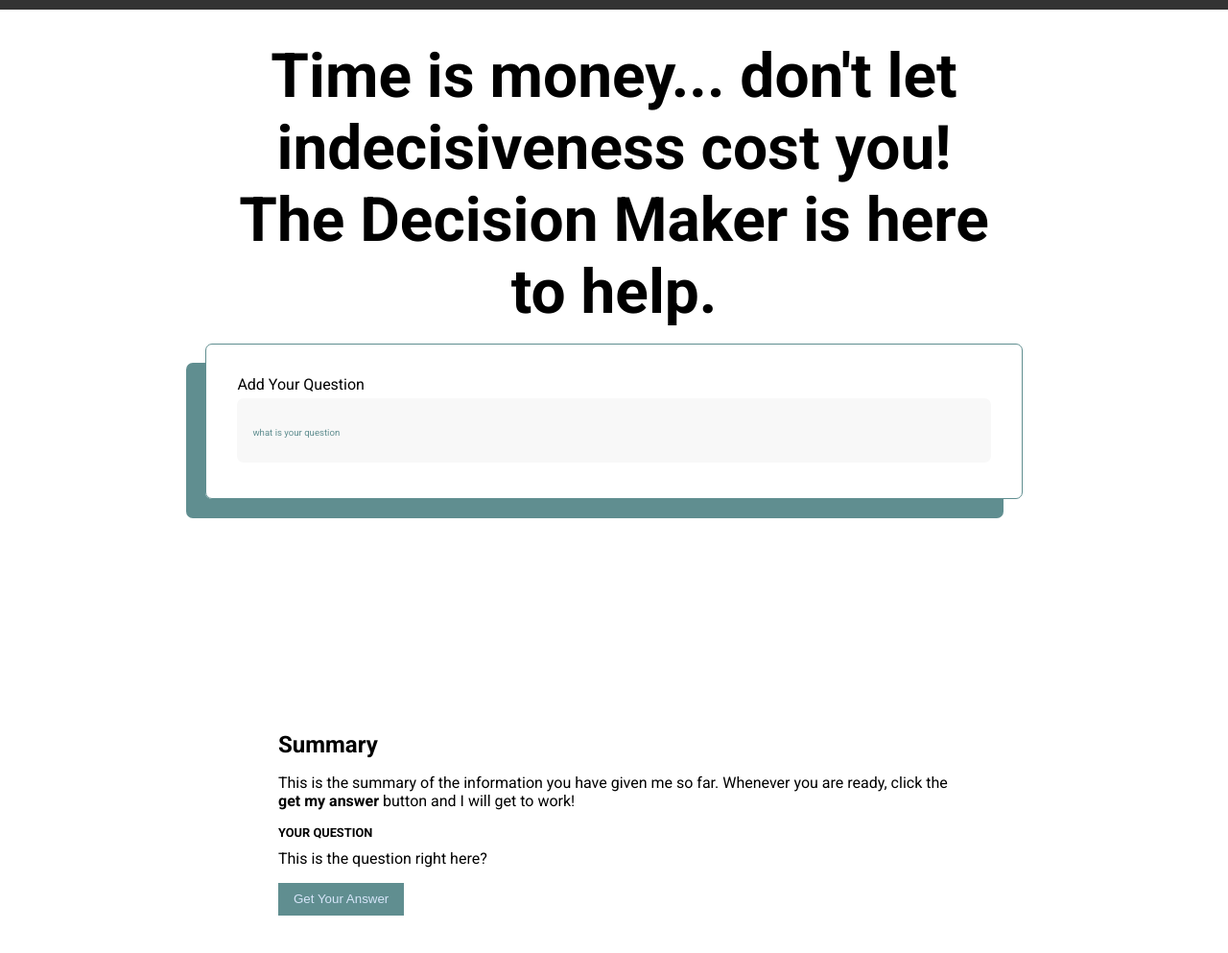
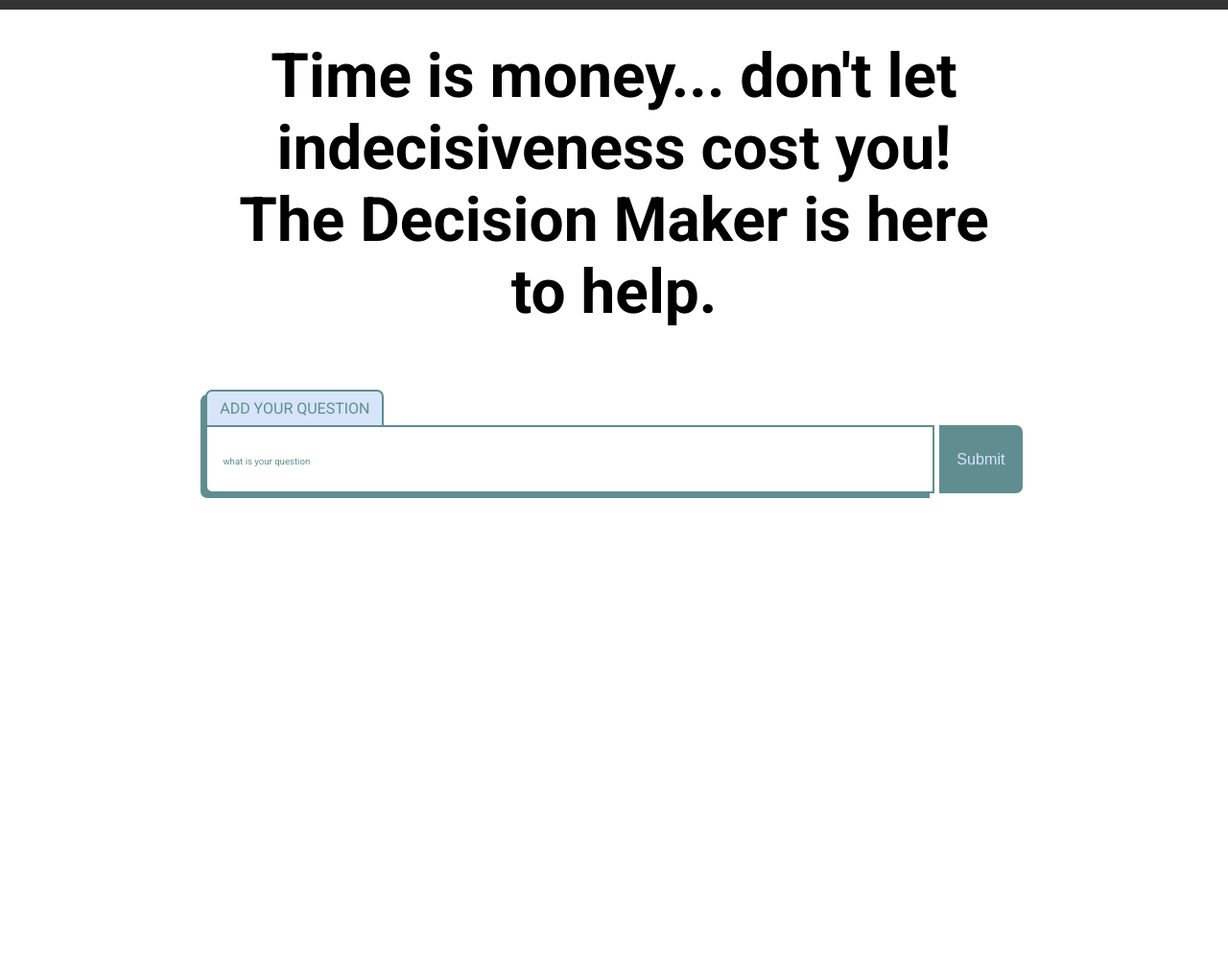
Before and after one commit to vekdev/decision-maker, a plain HTML site: page index.html in a window 1280 px wide. Shown: the part 77-1070 px from the top of the page at 96% size. Drawn offline with Linux system fonts and the light colour scheme.

Commit message:
Working on the design and functionality to make the site look better

```diff
--- a/brain.js
+++ b/brain.js
@@ -4,6 +4,11 @@ const questionEntryField = document.getElementById("question")
 const questionTextParagraph = document.getElementById("questionText")
 const questionWrapper = document.getElementById("questionWrapper")
 const answerWrapper = document.getElementById("answerWrapper")
+const summarySection = document.getElementById("summary")
+
+window.onload = () => {
+
+}
 
 let userAnswers = []
 
@@ -19,10 +24,13 @@ document.getElementById("answerWrapper").addEventListener("submit", e => {
 document.getElementById("questionWrapper").addEventListener("submit", (e) => {
     e.preventDefault()
     if (questionEntryField.value) {
+        summarySection.style.gridTemplateRows = "1fr"
+        summarySection.style.opacity = "1"
         questionTextParagraph.textContent = questionEntryField.value
-        questionEntryField.value = ""
+        answerWrapper.style.height = "100%"
         answerWrapper.style.opacity = 1
         questionWrapper.style.display = "none"
+        answer.setAttribute("placeholder", `Add a possible answer for '${questionEntryField.value}'`)
     }
 })
 
--- a/index.html
+++ b/index.html
@@ -23,32 +23,37 @@
 
     <main>
         <p class="intro">Time is money... don't let indecisiveness cost you! The Decision Maker is here to help.</p>
+        <div class="data-section">
             <form id="questionWrapper">
                 <label for="question">Add Your Question</label>
                 <div class="form-wrapper">
                     <input type="text" name="question" id="question" placeholder="what is your question">
                     <!-- <img id="addQuestion" class="plus" src="images/plus.png" alt=""> -->
+                    <button type="submit">Submit</button>
                 </div>
             </form>
             <form id="answerWrapper">
                 <label for="answer">Add an answer</label>
                 <div class="form-wrapper">
                     <input type="text" placeholder="add a possible answer" name="answer" id="answer">
-                <img id="addAnswer" class="plus" src="images/plus.png" alt="">
+                    <button type="submit">Submit</button>
                 </div>
             </form>
-
-        <div style="margin-top: 5rem;max-width: 700px;">
-            <h2>Summary</h2>
-            <p>This is the summary of the information you have given me so far. Whenever you are ready, click the <strong>get my answer</strong> button and I will get to work!</p>
-            <h3>Your Question</h3>
+        </div>
+        <div id="summary">
+            <div>
+            <p class="shaded">This is the summary of the information you have given me so far. Whenever you are ready, click the <strong>get my answer</strong> button and I will get to work!</p>
+            <h3>You have asked me:</h3>
             <p id="questionText">
                 This is the question right here?
             </p>
+
+            <h3>these are the answers I have to select from</h3>
             <ul id="answers">
 
             </ul>
             <button id="getAnswer">Get Your Answer</button>
+        </div>
     </div>
 
 
@@ -86,6 +91,7 @@
                     <button id="getAnswer">Get Your Answer</button>
             </div>
         </section> -->
+        <ul id="answers"></ul>
         <p id="computerAnswer"></p>
     </main>
 
--- a/styles.css
+++ b/styles.css
@@ -50,14 +50,27 @@ p.intro {
     max-width: 800px;
 }
 
+p#questionText {
+    font-size: 3.5rem;
+}
+
+p.shaded {
+    background: var(--color-blue);
+    padding: 1rem;
+    border-radius: 7px;
+    color: var(--color-green);
+}
+
 h2 {
     margin-bottom: 1rem;
+    font-size: 2rem;
 }
 
 h3 {
     text-transform: uppercase;
-    font-size: .8rem;
-    margin-bottom: .6rem;
+    font-size: .6rem;
+    margin-top: 3rem;
+    margin-bottom: .1rem;
 }
 
 p:not(:last-child) {
@@ -66,6 +79,7 @@ p:not(:last-child) {
 
 ul#answers {
     list-style: none;
+    margin-bottom: 1rem;
 }
 
 ul#answers li {
@@ -76,38 +90,33 @@ ul#answers li {
     margin: 0.1rem;
 }
 
-section.inputs {
-    position: relative;
-    display: grid;
-    max-width: 1000px;
-    margin-top: 2rem;
-    grid-template-columns: 1fr 1fr;
-    gap: 5rem;
+.data-section {
+    margin: 3rem auto 2rem auto;
+    width: 70%;
+    max-width: 900px;
 }
 
-/* section.inputs::before {
-    content: "";
-    position: absolute;
-    top: 0;
-    bottom: 0;
-    left: calc(50% - 1px);
-    width: 2px;
-    background: black;
-} */
+#summary {
+    width: 90%;
+    text-align: center;
+    margin-top: 3rem;
+    max-width: 700px;
+    display: grid;
+    grid-template-rows: 1fr;
+    opacity: 0;
+    transition: all 2s ease-in-out;
+}
+
+#summary div {
+    overflow: hidden;
+}
 
 form {
     font-family: inherit;
-    width: 70%;
-    max-width: 900px;
+    width: 100%;
     display: flex;
     flex-direction: column;
     align-items: flex-start;
-    border: 1px solid var(--color-green);
-    box-shadow: -20px 20px 0 var(--color-green);
-
-    padding: 2rem;
-    border-radius: 7px;
-    transition: box-shadow 500ms ease-in-out
 }
 
 form:hover {
@@ -119,29 +128,44 @@ form:hover {
     display: flex;
     align-items: center;
     gap: 5px;
-    margin: 5px 0;
 }
 
 #answerWrapper {
+    height: 0;
     opacity: 0;
-    transition: opacity 2s ease-in-out;
+    transition: opacity 300ms ease-in-out;
 }
 
 input[type="text"] {
     width: 100%;
     padding: 1.5rem 1rem;
-    border: 0;
+    border: 2px solid var(--color-green);
     /* background: var(--color-blue); */
-    background: #f8f8f8;
+    /* background: #f8f8f8; */
     /* border: 1px solid black; */
-    border-radius: 7px;
+    border-radius: 0 0 0 7px;
     font-size: 1rem;
     font-family: inherit;
-    transition: outline 300ms ease-in-out;
+
+    box-shadow: -5px 5px 0 var(--color-green), -5px 0 0 var(--color-green);
+    /* outline: 2px solid var(--color-green); */
+    transition: all 300ms ease-in-out;
 }
 
 input[type="text"]:focus-within {
-    outline: 2px solid var(--color-green);
+    outline: 2px solid black;
+    box-shadow: -5px 5px 0 var(--color-blue), -5px 0 0 var(--color-blue);
+}
+
+label {
+    padding: 0.5rem 0.8rem 0.5rem 0.8rem;
+    color: var(--color-green);
+    text-transform: uppercase;
+    background: var(--color-blue);
+    box-shadow: -5px 5px 0 var(--color-green);
+    border: 2px solid var(--color-green);
+    border-bottom: 0;
+    border-radius: 7px 7px 0 0;
 }
 
 input::placeholder {
@@ -160,19 +184,25 @@ img.plus:hover {
 }
 
 button {
-    border: 0;
+    border: 2px solid var(--color-green);
+    font-size: 1.01rem;
     background: var(--color-green);
     display: inline-block;
     width: max-content;
     color: var(--color-blue);
-    padding: 0.6rem 1rem;
+    padding: 1.5rem 1rem;
     transition: all 300ms ease-in-out;
+}
+
+button[type="submit"] {
+    border-radius: 0 7px 7px 0;
 }
 
 button:hover {
     cursor: pointer;
     background: var(--color-blue);
     color: var(--color-green);
+    border-color: var(--color-green);
 }
 
 #computerAnswer {
```
Lines whose indentation alone changed are shown as unchanged.
